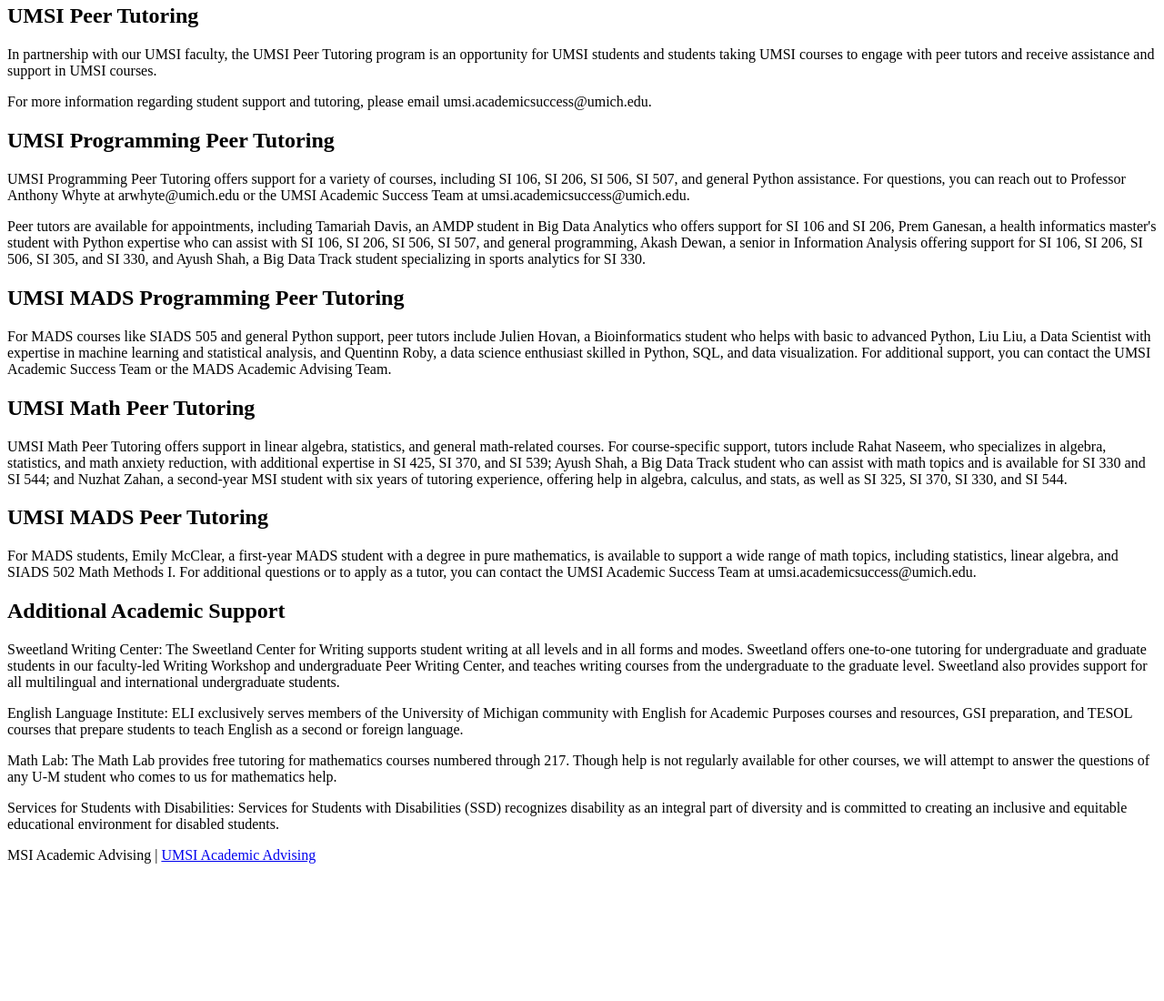
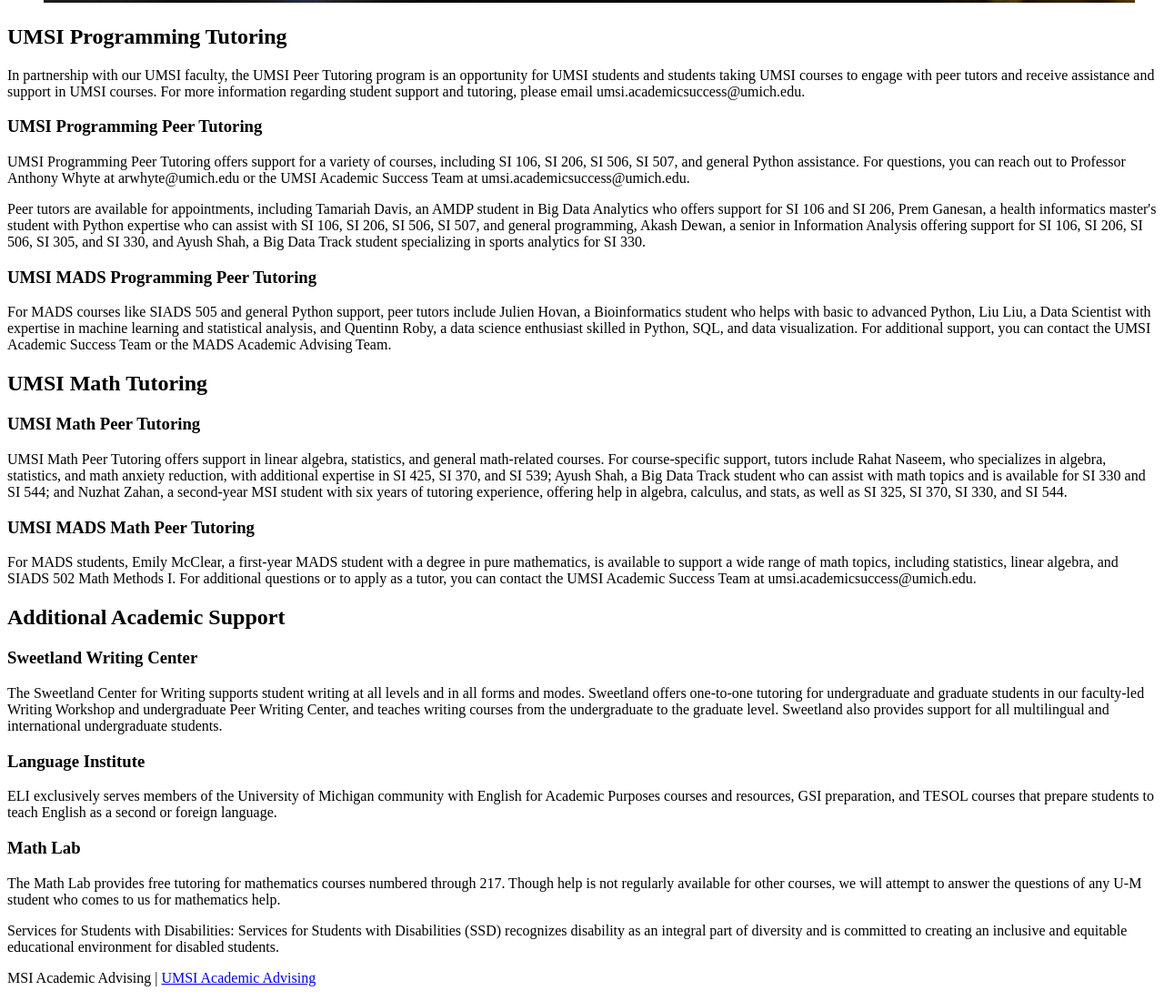
Before and after one commit to gcamilaumich/client_project_w25, a plain HTML site: page tutoringsite.html in a window 1280 px wide. Shown: the part 1560-2660 px from the top of the page at 91% size. Before the commit the page ends 2525 px from the top, so only its background shows below. Drawn offline with Linux system fonts and the light colour scheme.

Commit message:
Add files via upload

```diff
--- a/tutoringsite.html
+++ b/tutoringsite.html
@@ -7,7 +7,7 @@
 </head>
 <body>
     <header>
-            <a href = "index.html">Skip to Main Content</a>
+            <a href = "#main">Skip to Main Content</a>
         <nav>
             <ul>
                 <li><a href = "index.html">Home</a></li>
@@ -18,50 +18,63 @@
         </nav>
         <h1> UMSI Tutoring and Academic Support </h1>
     </header>
-    <main>
-        <div>
+    <main id="main">
+        <section>
             <h1> Welcome!</h1>
-            <p>The Academic Success Team at UMSI is dedicated to supporting students inside and outside of the classroom. This site is dedicated to connecting students to tutoring and academic support resources. </p>
-        </div>
-
-<div> We work to break down barriers and increase access through funding. For U-M students, staff, faculty, and surrounding community, we offer opportunities for scholarships, emergency grants, sponsorships, fellowships, and more for a range of situations and life circumstances.
+            <p>The Academic Success Team at UMSI is dedicated to supporting students inside and outside of the classroom. This site is dedicated to connecting students to tutoring and academic support resources. Resources covered on this page include:</p>
+                <ul>
+                    <li>UMSI Programming Tutoring</li>
+                    <li> UMSI Math Tutoring</li>
+                    <li> Additional Academic Support</li>
+                </ul>
+            <figure>
                 <img src="images/Tutoring.jpg" alt="Four U of M students hudled around a laptop">
-
-</div>
-
-            <!-- Jackie Wolf -->
-
-        <div>
-            <h2> UMSI Peer Tutoring</h2>
-            <p> In partnership with our UMSI faculty, the UMSI Peer Tutoring program is an opportunity for UMSI students and students taking UMSI courses to engage with peer tutors and receive assistance and support in UMSI courses. </p>
-            <p> For more information regarding student support and tutoring, please email umsi.academicsuccess@umich.edu. </p>
-        </div>
-        <div>
-            <h2> UMSI Programming Peer Tutoring</h2>
+            </figure>
+        </section>
+        <section>
+                <h2> UMSI Programming Tutoring</h2>
+                        <p> In partnership with our UMSI faculty, the UMSI Peer Tutoring program is an opportunity for UMSI students and students taking UMSI courses to engage with peer tutors and receive assistance and support in UMSI courses. For more information regarding student support and tutoring, please email umsi.academicsuccess@umich.edu. </p>
+                <article>
+                    <h3> UMSI Programming Peer Tutoring</h3>
                         <p> UMSI Programming Peer Tutoring offers support for a variety of courses, including SI 106, SI 206, SI 506, SI 507, and general Python assistance. For questions, you can reach out to Professor Anthony Whyte at arwhyte@umich.edu or the UMSI Academic Success Team at umsi.academicsuccess@umich.edu. </p>
                         <p> Peer tutors are available for appointments, including Tamariah Davis, an AMDP student in Big Data Analytics who offers support for SI 106 and SI 206, Prem Ganesan, a health informatics master's student with Python expertise who can assist with SI 106, SI 206, SI 506, SI 507, and general programming, Akash Dewan, a senior in Information Analysis offering support for SI 106, SI 206, SI 506, SI 305, and SI 330, and Ayush Shah, a Big Data Track student specializing in sports analytics for SI 330.</p>
-            <h2> UMSI MADS Programming Peer Tutoring</h2>
+                </article>
+                <article>
+                    <h3> UMSI MADS Programming Peer Tutoring</h3>
                         <p> For MADS courses like SIADS 505 and general Python support, peer tutors include Julien Hovan, a Bioinformatics student who helps with basic to advanced Python, Liu Liu, a Data Scientist with expertise in machine learning and statistical analysis, and Quentinn Roby, a data science enthusiast skilled in Python, SQL, and data visualization. For additional support, you can contact the UMSI Academic Success Team or the MADS Academic Advising Team.</p>
+                </article>
              <!-- ChatGPT helped summarize the content of the page. I fed it the following promp: "Turn this information into paragraphs" feeding it the current information on the UMSI Tutoring Site along with it -->
-        </div>
-        <div>
-            <h2> UMSI Math Peer Tutoring</h2>
+        </section>
+        <section>
+                <h2> UMSI Math Tutoring</h2>
+                <article>
+                    <h3> UMSI Math Peer Tutoring</h3>
                     <p> UMSI Math Peer Tutoring offers support in linear algebra, statistics, and general math-related courses. For course-specific support, tutors include Rahat Naseem, who specializes in algebra, statistics, and math anxiety reduction, with additional expertise in SI 425, SI 370, and SI 539; Ayush Shah, a Big Data Track student who can assist with math topics and is available for SI 330 and SI 544; and Nuzhat Zahan, a second-year MSI student with six years of tutoring experience, offering help in algebra, calculus, and stats, as well as SI 325, SI 370, SI 330, and SI 544.</p>
-            <h2> UMSI MADS Peer Tutoring </h2>
+                </article>
+                <article>
+                <h3> UMSI MADS Math Peer Tutoring </h3>
                     <p> For MADS students, Emily McClear, a first-year MADS student with a degree in pure mathematics, is available to support a wide range of math topics, including statistics, linear algebra, and SIADS 502 Math Methods I. For additional questions or to apply as a tutor, you can contact the UMSI Academic Success Team at umsi.academicsuccess@umich.edu. </p>
+                </article>
+        </section>
              <!-- ChatGPT helped summarize the content of the page. I fed it the following promp: "Turn this information into paragraphs" feeding it the current information on the UMSI Tutoring Site along with it -->
-        </div>
-        <div>
+        <section>
             <h2> Additional Academic Support </h2>
-            <p> Sweetland Writing Center: The Sweetland Center for Writing supports student writing at all levels and in all forms and modes. Sweetland offers one-to-one tutoring for undergraduate and graduate students in our faculty-led Writing Workshop and undergraduate Peer Writing Center, and teaches writing courses from the undergraduate to the graduate level. Sweetland also provides support for all multilingual and international undergraduate students.
-
-            <p>English Language Institute: ELI exclusively serves members of the University of Michigan community with English for Academic Purposes courses and resources, GSI preparation, and TESOL courses that prepare students to teach English as a second or foreign language.</p>
-
-            <p>Math Lab: The Math Lab provides free tutoring for mathematics courses numbered through 217. Though help is not regularly available for other courses, we will attempt to answer the questions of any U-M student who comes to us for mathematics help.</p>
+                <article>
+                    <h3> Sweetland Writing Center</h3>
+                        <p>The Sweetland Center for Writing supports student writing at all levels and in all forms and modes. Sweetland offers one-to-one tutoring for undergraduate and graduate students in our faculty-led Writing Workshop and undergraduate Peer Writing Center, and teaches writing courses from the undergraduate to the graduate level. Sweetland also provides support for all multilingual and international undergraduate students.</p>
+                </article>
+                <article>
+                    <h3> Language Institute</h3>
+                        <p>ELI exclusively serves members of the University of Michigan community with English for Academic Purposes courses and resources, GSI preparation, and TESOL courses that prepare students to teach English as a second or foreign language.</p>
+                </article>
+                <article>
+                    <h3> Math Lab</h3>
+                        <p>The Math Lab provides free tutoring for mathematics courses numbered through 217. Though help is not regularly available for other courses, we will attempt to answer the questions of any U-M student who comes to us for mathematics help.</p>
 
                         <p>Services for Students with Disabilities: Services for Students with Disabilities (SSD) recognizes disability as an integral part of diversity and is committed to creating an inclusive and equitable educational environment for disabled students. </p>
+                </article>
              <!-- ChatGPT helped summarize the content of the page. I fed it the following promp: "Turn this information into paragraphs" feeding it the current information on the UMSI Tutoring Site along with it -->
-            </div>
+        </section>
     </main>
     <footer>
         <p>MSI Academic Advising | <a href="https://sites.google.com/umich.edu/msiacademicadvising/student-support-resources">UMSI Academic Advising </a></p>
```
Also changed, not shown: foodpantry.html (+18 -12 lines), index.html (+2 -3 lines), studyspaces.html (+21 -14 lines). Lines whose indentation alone changed are shown as unchanged.
